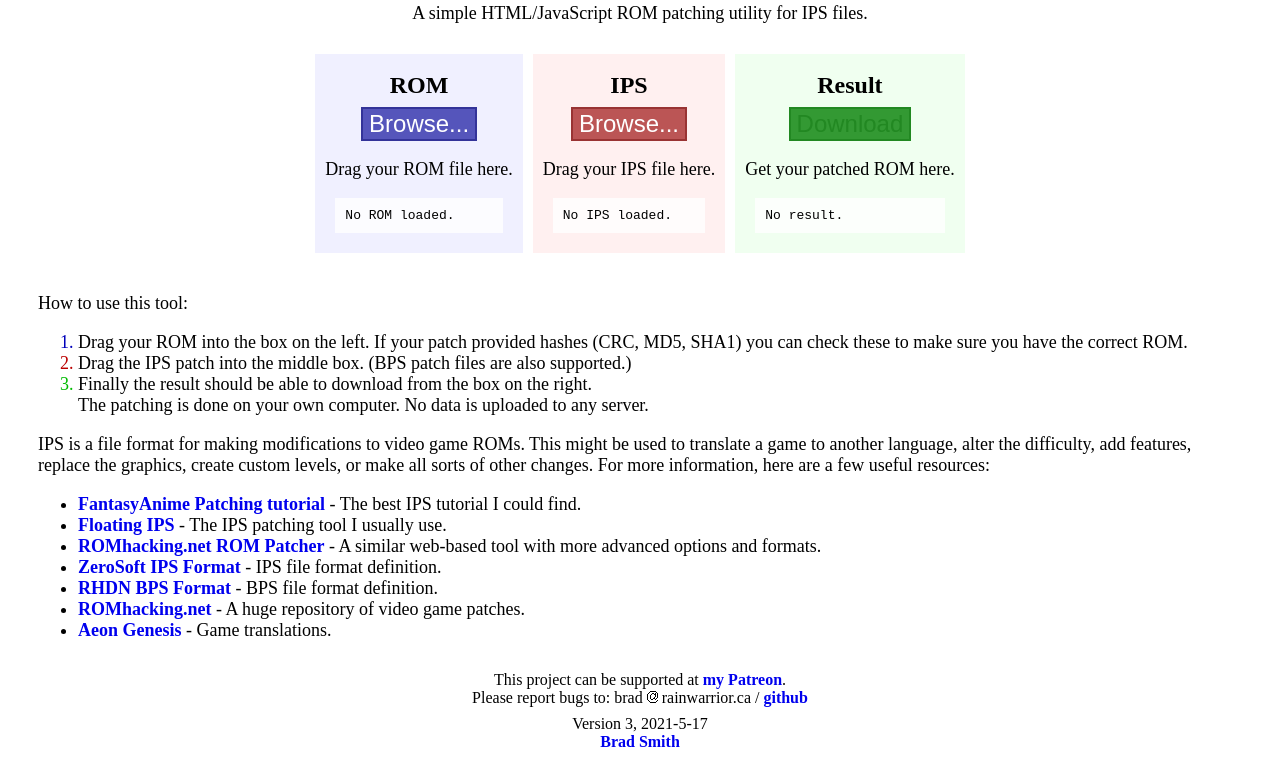
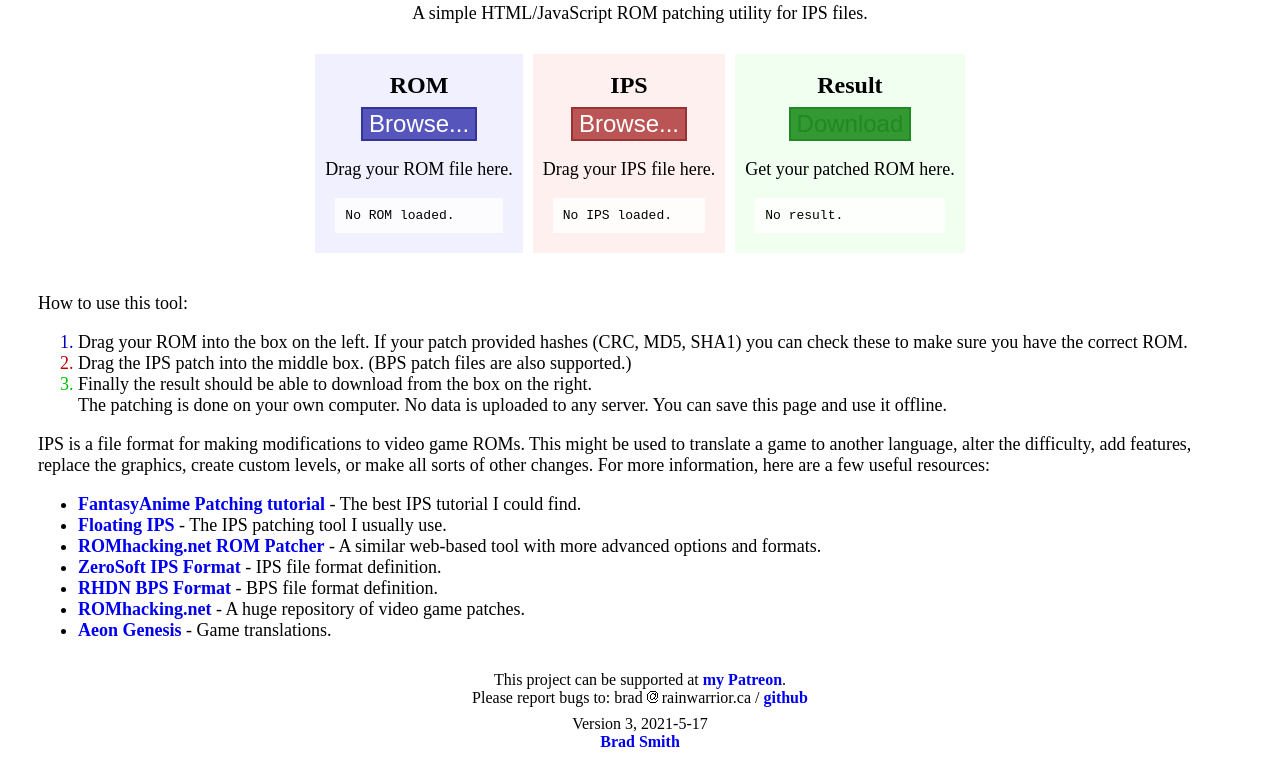
Before and after one commit to bbbradsmith/ipstool, a plain HTML site: page index.html in a window 1280 px wide. Shown: the part 87-846 px from the top of the page. Drawn offline with Linux system fonts and the light colour scheme.

Commit message:
note that the page works offline

```diff
--- a/index.html
+++ b/index.html
@@ -1183,7 +1183,7 @@ How to use this tool:
 <ol>
 <li class="help0">Drag your ROM into the box on the left. If your patch provided hashes (CRC, MD5, SHA1) you can check these to make sure you have the correct ROM.</li>
 <li class="help1">Drag the IPS patch into the middle box. (BPS patch files are also supported.)</li>
-<li class="help2">Finally the result should be able to download from the box on the right. <br/>The patching is done on your own computer. No data is uploaded to any server.</li>
+<li class="help2">Finally the result should be able to download from the box on the right. <br/>The patching is done on your own computer. No data is uploaded to any server. You can save this page and use it offline.</li>
 </ol>
 IPS is a file format for making modifications to video game ROMs.
 This might be used to translate a game to another language,
```
